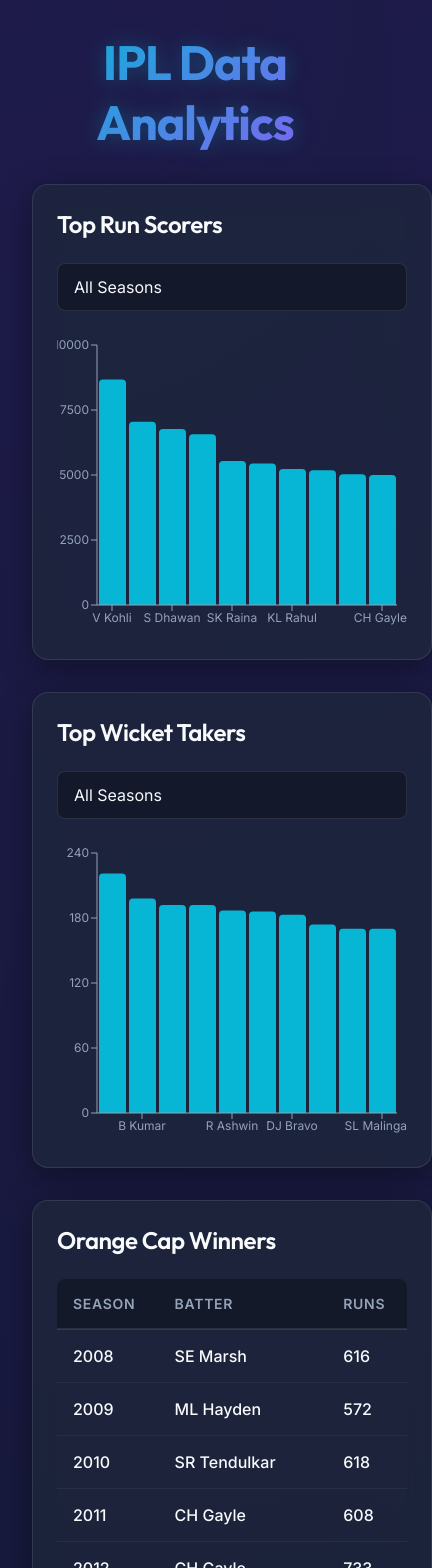
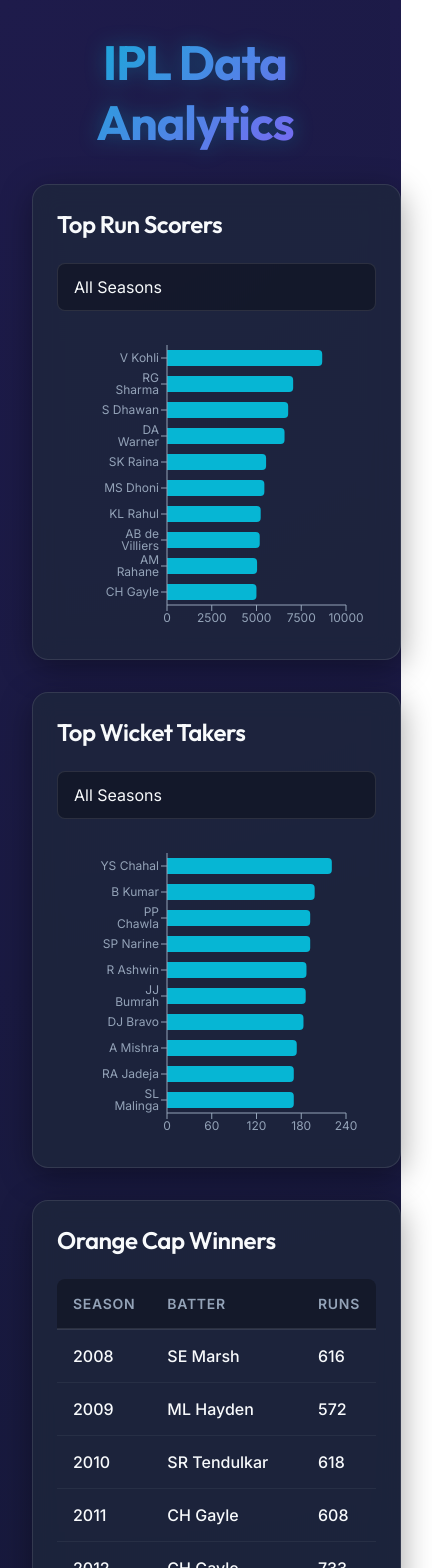
Before and after one commit to SohamOrSomethin/ipl-data-analysis, a React (Vite) app in the folder frontend/: page / in a window 390 px wide. Shown: the top 1568 px of the page, 432 px wide, since content can reach past the window. Built offline with nearby package versions, Linux system fonts and the light colour scheme.

Commit message:
updated layout

```diff
--- a/frontend/src/index.css
+++ b/frontend/src/index.css
@@ -70,8 +70,14 @@
 
 .grid-layout {
   display: grid;
-  grid-template-columns: repeat(auto-fit, minmax(400px, 1fr));
+  grid-template-columns: repeat(2, 1fr);
   gap: 2rem;
+}
+
+@media (max-width: 1024px) {
+  .grid-layout {
+    grid-template-columns: 1fr;
+  }
 }
 
 /* Components */
--- a/frontend/src/pages/TopBatters.jsx
+++ b/frontend/src/pages/TopBatters.jsx
@@ -48,15 +48,15 @@
 
       {loading ? <p>Loading...</p> : (
         <ResponsiveContainer width="100%" height={300}>
-          <BarChart data={batters} margin={{ top: 10, right: 10, left: -20, bottom: 0 }}>
-            <XAxis dataKey="batter" stroke="#94a3b8" tick={{ fill: '#94a3b8', fontSize: 12 }} />
-            <YAxis stroke="#94a3b8" tick={{ fill: '#94a3b8', fontSize: 12 }} />
+          <BarChart data={batters} layout="vertical" margin={{ top: 10, right: 30, left: 30, bottom: 0 }}>
+            <XAxis type="number" stroke="#94a3b8" tick={{ fill: '#94a3b8', fontSize: 12 }} />
+            <YAxis type="category" dataKey="batter" stroke="#94a3b8" tick={{ fill: '#94a3b8', fontSize: 12 }} width={80} />
             <Tooltip
               cursor={{ fill: 'rgba(255, 255, 255, 0.04)' }}
               contentStyle={{ backgroundColor: '#1e293b', border: '1px solid rgba(255,255,255,0.1)', borderRadius: '8px', color: '#f8fafc' }}
               itemStyle={{ color: '#06b6d4', fontWeight: 600 }}
             />
-            <Bar dataKey="runs" fill="#06b6d4" radius={[4, 4, 0, 0]} barSize={32} />
+            <Bar dataKey="runs" fill="#06b6d4" radius={[0, 4, 4, 0]} barSize={16} />
           </BarChart>
         </ResponsiveContainer>
       )}
--- a/frontend/src/pages/TopBowlers.jsx
+++ b/frontend/src/pages/TopBowlers.jsx
@@ -48,15 +48,15 @@
 
       {loading ? <p>Loading...</p> : (
         <ResponsiveContainer width="100%" height={300}>
-          <BarChart data={bowlers} margin={{ top: 10, right: 10, left: -20, bottom: 0 }}>
-            <XAxis dataKey="bowler" stroke="#94a3b8" tick={{ fill: '#94a3b8', fontSize: 12 }} />
-            <YAxis stroke="#94a3b8" tick={{ fill: '#94a3b8', fontSize: 12 }} />
+          <BarChart data={bowlers} layout="vertical" margin={{ top: 10, right: 30, left: 30, bottom: 0 }}>
+            <XAxis type="number" stroke="#94a3b8" tick={{ fill: '#94a3b8', fontSize: 12 }} />
+            <YAxis type="category" dataKey="bowler" stroke="#94a3b8" tick={{ fill: '#94a3b8', fontSize: 12 }} width={80} />
             <Tooltip
               cursor={{ fill: 'rgba(255, 255, 255, 0.04)' }}
               contentStyle={{ backgroundColor: '#1e293b', border: '1px solid rgba(255,255,255,0.1)', borderRadius: '8px', color: '#f8fafc' }}
               itemStyle={{ color: '#06b6d4', fontWeight: 600 }}
             />
-            <Bar dataKey="wickets" fill="#06b6d4" radius={[4, 4, 0, 0]} barSize={32} />
+            <Bar dataKey="wickets" fill="#06b6d4" radius={[0, 4, 4, 0]} barSize={16} />
           </BarChart>
         </ResponsiveContainer>
       )}
```
